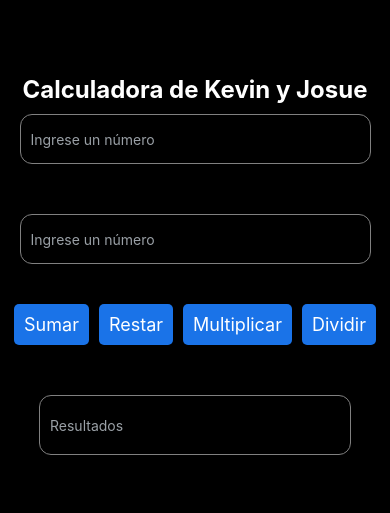
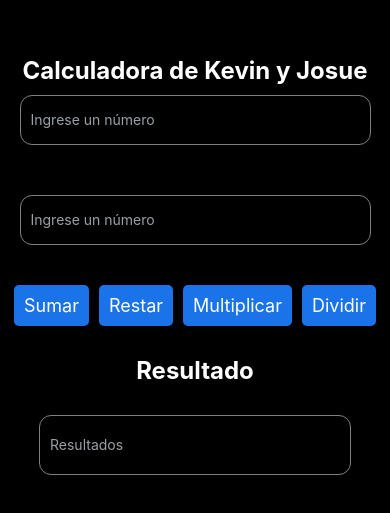
Before and after one commit to LordGovenate/Calculadora-en-React-Native, a React Native app: screen / in a window 390 px wide. Shown: the part 157-670 px from the top of the page. Built offline with nearby package versions, Linux system fonts and the light colour scheme.

Commit message:
Agregar título de resultado y ajustar márgenes en la calculadora en App.js

```diff
--- a/App.js
+++ b/App.js
@@ -61,6 +61,7 @@ export default function App() {
           <Text style={styles.text}>Dividir</Text>
         </TouchableOpacity>
       </View>
+       <Text style={styles.title}>Resultado</Text>
       <TextInput
         placeholder="Resultados"
         keyboardType="numeric"
@@ -98,6 +99,7 @@ const styles = StyleSheet.create({
   botones: {
     flexDirection: 'row',
     gap: 10,
+    marginBottom: 30,
   },
   input: {
     height: 50,
@@ -114,7 +116,7 @@ const styles = StyleSheet.create({
     height: 60,
     borderColor: 'gray',
     borderWidth: 1,
-    marginTop: 50,
+    marginTop: 30,
     paddingHorizontal: 10,
     color: 'white',
     width: '80%',
```
